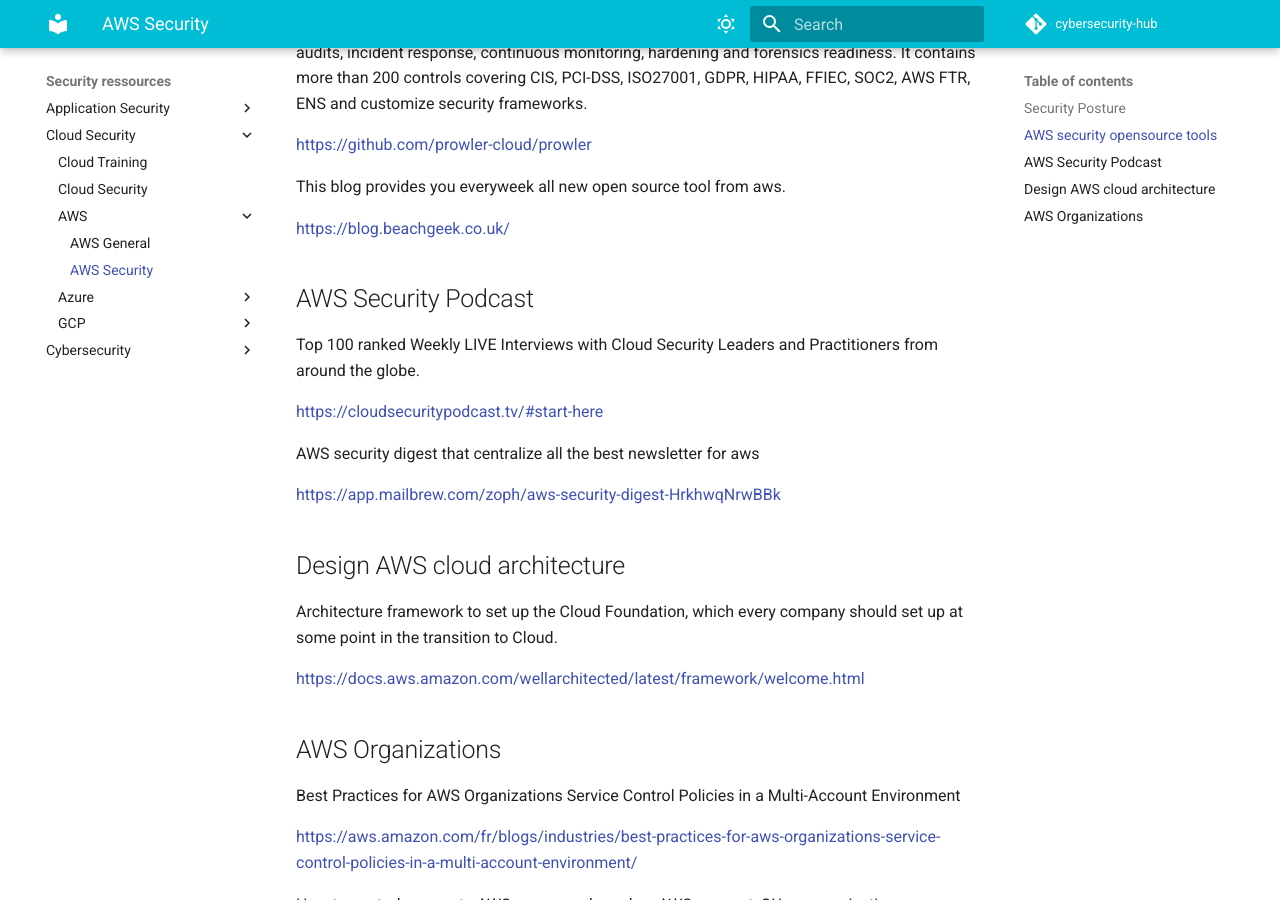
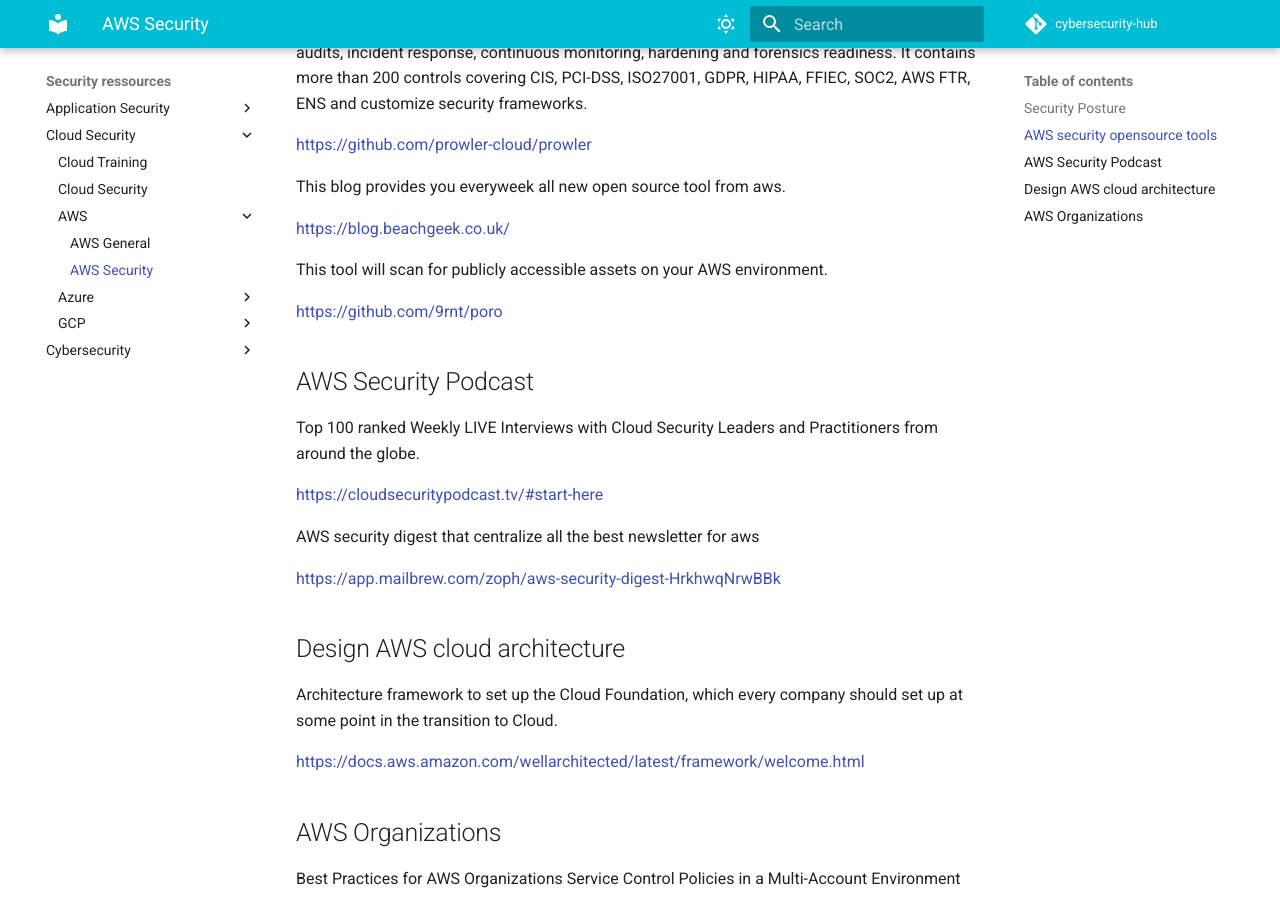
Before and after one commit to adamtaj/cybersecurity-hub, an MkDocs documentation site: the page built from docs/Security ressources/Cloud Security/AWS/AWS_Security.md, in a window 1280 px wide and 900 px high, scrolled down 698 px. Built offline with MkDocs 1.6.1 and Material for MkDocs 9.7.7, drawn with Linux system fonts in a browser that asks for light colours; comment, search, counter and statistics services are not loaded.

Commit message:
Add more content

```diff
--- a/docs/Security ressources/Cloud Security/AWS/AWS_Security.md
+++ b/docs/Security ressources/Cloud Security/AWS/AWS_Security.md
@@ -29,6 +29,10 @@ This blog provides you everyweek all new open source tool from aws.
 
 <https://blog.beachgeek.co.uk/>
 
+This tool will scan for publicly accessible assets on your AWS environment.
+
+<https://github.com/9rnt/poro>
+
 ## AWS Security Podcast
 
 Top 100 ranked Weekly LIVE Interviews with Cloud Security Leaders and Practitioners from around the globe.
```
